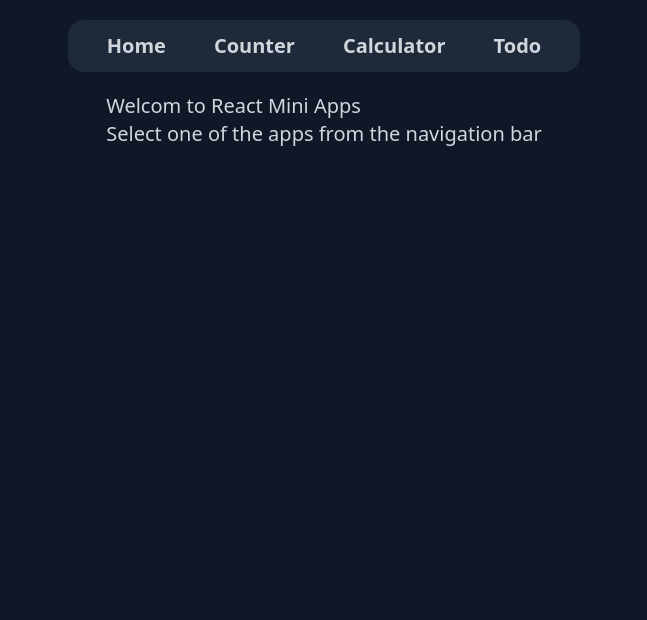
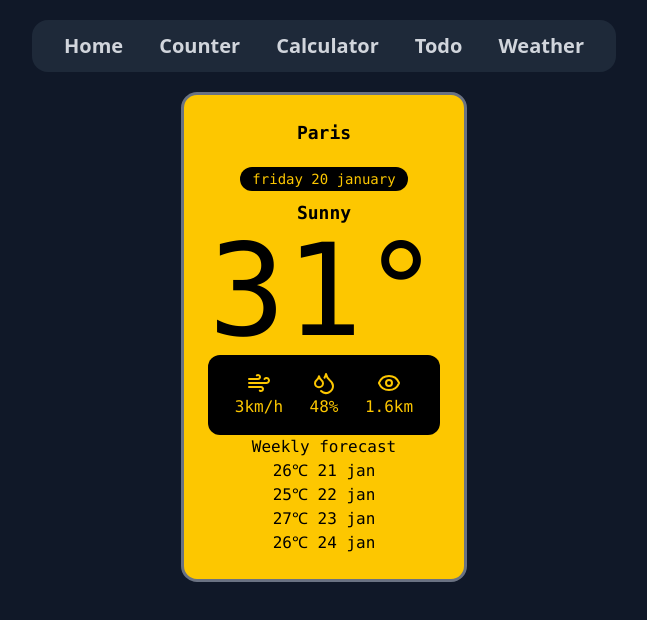
Before and after one commit to dev-anagram/react-apps, a React (Vite) app: page /weather in a window 1280 px wide. Shown: the top 620 px of the page, without its empty margins (316-963 px from the left). Built offline with nearby package versions, Linux system fonts and the light colour scheme.

Commit message:
add weather styling

```diff
--- a/src/App.tsx
+++ b/src/App.tsx
@@ -3,17 +3,19 @@ import Counter from './pages/Counter.tsx'
 import Calculator from './pages/Calculator.tsx'
 import Home from './pages/Home.tsx'
 import Todo from './pages/Todo.tsx'
+import Weather from './pages/Weather.tsx'
 
 function App() {
   return (
     <>
       <div className='grid grid-cols-1 min-w-lg items-center justify-center'>
         <Router>
-          <nav className='font-bold text-xl bg-gray-800 px-5 py-2 flex gap-6 mb-5 justify-center rounded-2xl'>
+          <nav className='font-bold text-xl bg-gray-800 px-5 py-2 flex gap-3 mb-5 justify-center rounded-2xl'>
             <Link to = "/" className="nav-item">Home</Link>
             <Link to = "/counter" className="nav-item">Counter</Link>
             <Link to = "/calculator" className="nav-item">Calculator</Link>
             <Link to = "/todo" className='nav-item'>Todo</Link>
+            <Link to = "/weather" className='nav-item'>Weather</Link>
           </nav>
 
           <div className='flex min-h-screen justify-center'>
@@ -22,6 +24,7 @@ function App() {
               <Route path = "/counter" element = {<Counter />} />
               <Route path = "/calculator" element = {<Calculator />} />
               <Route path = "/todo" element = {<Todo />}></Route>
+              <Route path = "/weather" element = {<Weather />}></Route>
             </Routes>
           </div>
         </Router>
--- /dev/null
+++ b/src/pages/Weather.tsx
@@ -0,0 +1,52 @@
+import { Droplets, Eye, EyeClosed, Wind } from "lucide-react";
+
+export default function Weather(){
+    return(
+        // wrapper
+        <div className="font-mono text-center items-center align-middle text-black grid grid-cols-1 p-6 bg-yellow-400 rounded-2xl w-auto h-min relative border-solid border-3 border-gray-500">
+            {/* City */}
+            <div className="font-extrabold text-lg mb-3">Paris</div>
+            {/* date */}
+            <div className="font-medium text-sm bg-black text-yellow-400 rounded-xl px-3 py-0.5 my-2 mx-auto w-min text-nowrap">friday 20 january</div>
+            {/* weather */}
+            <div className="font-bold text-lg">Sunny</div>
+            {/* temperature */}
+            <div className="text-9xl">31&#176;</div>
+            {/* wind / humidity / visibility */}
+            <div className="grid grid-cols-3 gap-1 bg-black rounded-xl text-yellow-400 px-5 py-4">
+                <div className="grid grid-cols-1  justify-center">
+                    <Wind className="mx-auto" />
+                    3km/h
+                </div>
+                <div>
+                    <Droplets className="mx-auto" />
+                    48%
+                </div>
+                <div>
+                    <Eye className="mx-auto" />
+                    1.6km
+                </div>
+            </div>
+            {/* forecast */}
+            <div>Weekly forecast</div>
+            <div>
+                <div>
+                    26&#8451;
+                    21 jan
+                </div>
+                <div>
+                    25&#8451;
+                    22 jan
+                </div>
+                <div>
+                    27&#8451;
+                    23 jan
+                </div>
+                <div>
+                    26&#8451;
+                    24 jan
+                </div>
+            </div>
+        </div>
+    )
+}
```
